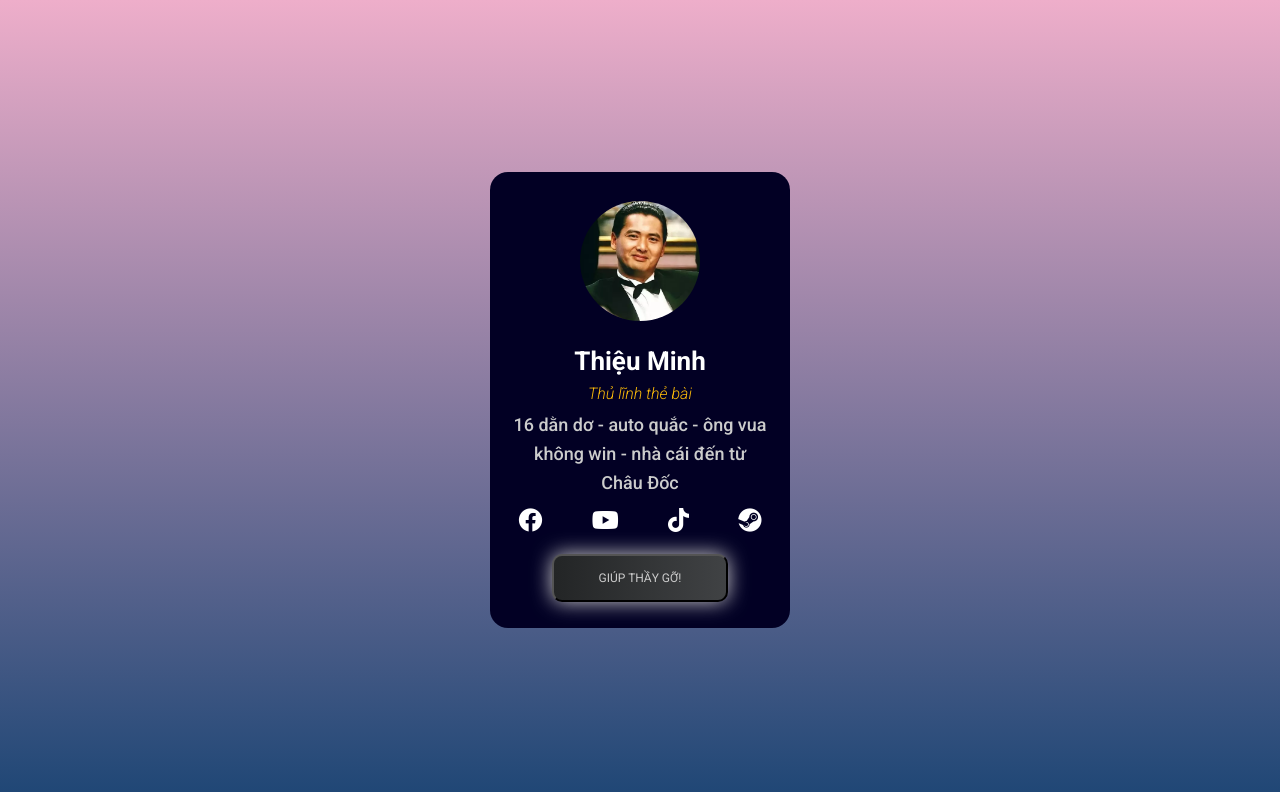
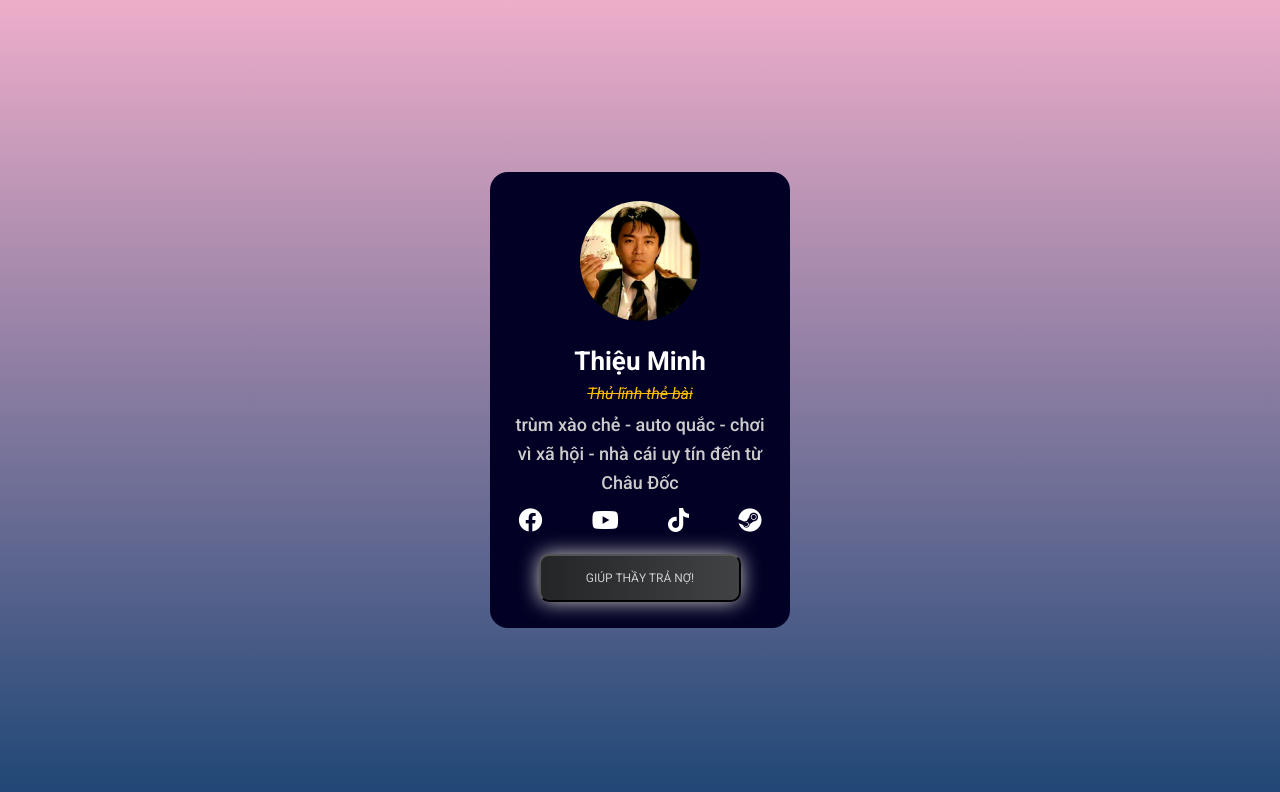
Before and after one commit to macthieuminh/nodemy-02, a plain HTML site: page index.html in a window 1280 px wide. Drawn offline with Linux system fonts and the light colour scheme.

Commit message:
update text / image

```diff
--- a/index.html
+++ b/index.html
@@ -5,8 +5,6 @@
         <meta http-equiv="X-UA-Compatible" content="IE=edge" />
         <meta name="viewport" content="width=device-width, initial-scale=1.0" />
         <link rel="stylesheet" href="style.css" />
-        <link rel="preconnect" href="https://fonts.googleapis.com" />
-        <link rel="preconnect" href="https://fonts.gstatic.com" crossorigin />
         <link rel="preconnect" href="https://fonts.googleapis.com" />
         <link rel="preconnect" href="https://fonts.gstatic.com" crossorigin />
         <link
@@ -25,14 +23,14 @@
             <div class="avatar-block">
                 <img
                     class="avatar"
-                    src="image/dien-vien-phim-than-bai.webp"
+                    src="image/228b1fd1-1bf2-447f-886b-1c4aa6da9374.jpg"
                     alt="Avatar" />
             </div>
             <h2 class="name">Thiệu Minh</h2>
             <p class="title">Thủ lĩnh thẻ bài</p>
             <p class="skills">
-                16 dằn dơ - auto quắc - ông vua không win - nhà cái đến từ Châu
-                Đốc
+                trùm xào chẻ - auto quắc - chơi vì xã hội - nhà cái uy tín đến
+                từ Châu Đốc
             </p>
             <div class="social">
                 <a target="_blank" href="https://www.facebook.com/macthieuminh"
@@ -56,7 +54,7 @@
             </div>
             <div class="donation">
                 <button onclick="openModal()" class="btn-grad">
-                    Giúp thầy gỡ!
+                    giúp thầy trả nợ!
                 </button>
             </div>
         </div>
@@ -71,14 +69,5 @@
             </div>
         </div>
     </body>
-    <script>
-        const modal = document.querySelector(".modal");
-        function openModal() {
-            modal.classList.add("open");
-        }
-        function closeModal() {
-            modal.classList.remove("open");
-        }
-        modal.addEventListener("click", closeModal);
-    </script>
+    <script src="index.js"></script>
 </html>
--- a/index.js
+++ b/index.js
@@ -1,2 +1,8 @@
-function setShow () {
+const modal = document.querySelector(".modal");
+function openModal() {
+    modal.classList.add("open");
 }
+function closeModal() {
+    modal.classList.remove("open");
+}
+modal.addEventListener("click", closeModal);
--- a/style.css
+++ b/style.css
@@ -51,8 +51,9 @@ body {
 }
 .title {
     font-size: 1.6rem;
-    font-weight: 300;
+    font-weight: 400;
     font-style: italic;
+    text-decoration: line-through;
     color: #fdbb09;
     margin-bottom: 8px;
 }
```
